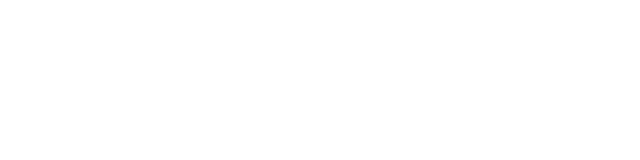
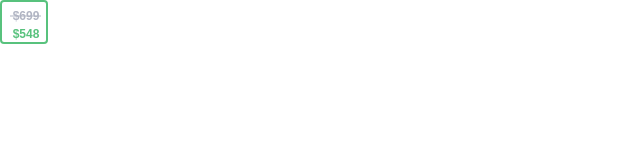
Before and after one commit to Areej-Farag/Fleet-Project, a React (Create React App) app in the folder FrontEnd/: page / in a window 1280 px wide. Shown: the top 160 px of the page, without its empty margins (0-640 px from the left). Built offline with nearby package versions, Linux system fonts and the light colour scheme.

Commit message:
price tag created

```diff
--- a/FrontEnd/src/App.js
+++ b/FrontEnd/src/App.js
@@ -1,9 +1,14 @@
-import React from "react";
+import React from 'react';
+import PriceBox from './Components/Atoms/PriceBox'; // تعديل المسار هنا
 
-const App = () => {
-  return( <>
-
-  </>);
-};
+function App() {
+  return (
+    <div className="App">
+        <div className="price-box-container"> {/* إضافة حاوية */}
+        <PriceBox />
+      </div>
+    </div>
+  );
+}
 
 export default App;
--- /dev/null
+++ b/FrontEnd/src/Components/Atoms/PriceBox.jsx
@@ -0,0 +1,30 @@
+import React from 'react';
+import '../Styles/atoms.css';
+
+const PriceBox = () => {
+    return (
+        <div className="price-box">
+            <div className="old-price-container">
+                <OldPrice price="$699" />
+                <div className="dash-line-container">
+                    <DashLine />
+                </div>
+            </div>
+            <NewPrice price="$548" />
+        </div>
+    );
+};
+
+const OldPrice = ({ price }) => {
+    return <div className="old-price">{price}</div>;
+};
+
+const DashLine = () => {
+    return <div className="dash-line"></div>;
+};
+
+const NewPrice = ({ price }) => {
+    return <div className="new-price">{price}</div>;
+};
+
+export default PriceBox;
--- a/FrontEnd/src/Components/Styles/atoms.css
+++ b/FrontEnd/src/Components/Styles/atoms.css
@@ -289,3 +289,101 @@
   border-radius: 10px;
   font-weight: bold;
 }
+
+.price-box {
+  display: flex;
+  flex-direction: column;
+  align-items: flex-start;
+  width: 48px;
+  height: 44px;
+  border-radius: 4px;
+  border: 2px solid #58C27D;
+  padding: 8px 8px 6px 8px;
+  gap: 6px;
+}
+
+.old-price-container {
+  position: relative;
+}
+
+.old-price {
+  font-family: 'Poppins', sans-serif;
+  font-weight: 700;
+  font-size: 12px;
+  line-height: 12px;
+  letter-spacing: 0%;
+  text-align: center;
+  text-transform: uppercase;
+  color:#B1B5C3;
+  width: 32px;
+  height: 12px;
+  position: relative; /* إضافة الموضع النسبي */
+}
+
+.dash-line-container {
+  position: absolute;
+  top: 50%;
+  left: 0;
+  right: 0;
+}
+
+.dash-line {
+  width: 31px;
+  height: 1px;
+  background-color: #B1B5C3;
+  position: absolute;
+  top: 50%;
+  transform: translateY(-50%);
+}
+
+.new-price {
+  font-family: 'Poppins', sans-serif;
+  font-weight: 700;
+  font-size: 12px;
+  line-height: 12px;
+  letter-spacing: 0%;
+  text-align: center;
+  text-transform: uppercase;
+  color: #58C27D;
+  width: 32px;
+  height: 12px;
+}
+
+.rate-box {
+  display: flex;
+  align-items: center;
+  width: 35px;
+  height: 20px;
+  gap: 4px;
+  border: none;
+}
+
+.star-box {
+  width: 12px;
+  height: 11.25px;
+  display: flex;
+  align-items: center;
+  justify-content: center;
+}
+
+.star {
+  color: #FFD166;
+  font-size: 12px;
+}
+
+.rating-box {
+  width: 19px;
+  height: 20px;
+  display: flex;
+  align-items: center;
+  justify-content: center;
+}
+
+.rating {
+  font-family: 'Poppins', sans-serif;
+  font-weight: 600;
+  font-size: 12px;
+  line-height: 20px;
+  letter-spacing: 0%;
+  color: #23262F;
+}
--- a/FrontEnd/src/index.js
+++ b/FrontEnd/src/index.js
@@ -4,6 +4,9 @@
 import reportWebVitals from "./reportWebVitals";
 import "bootstrap/dist/css/bootstrap.min.css";
 import App from "./App";
+
+
+
 
 
 const root = ReactDOM.createRoot(document.getElementById("root"));
```
Also changed, not shown: FrontEnd/src/Components/Atoms/Rate.jsx (added, +17 -0 lines).
